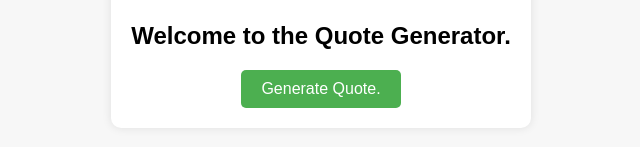
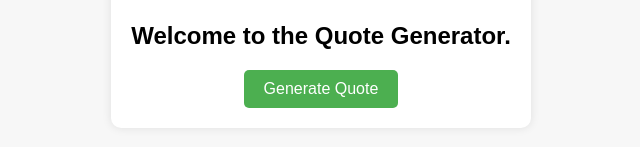
Before and after one commit to haribhatta15/quote-generator, a plain HTML site: page index.html in a window 1280 px wide. Shown: the part 345-492 px from the top of the page, 319-959 px from the left. Drawn offline with Linux system fonts and the light colour scheme.

Commit message:
quote-generator

```diff
--- a/index.html
+++ b/index.html
@@ -10,7 +10,7 @@
     <div class="container">
       <h2>Welcome to the Quote Generator.</h2>
       <div id="quote"></div>
-      <button id="generate-btn">Generate Quote.</button>
+      <button id="generate-btn">Generate Quote</button>
     </div>
     <script src="script.js"></script>
   </body>
```
